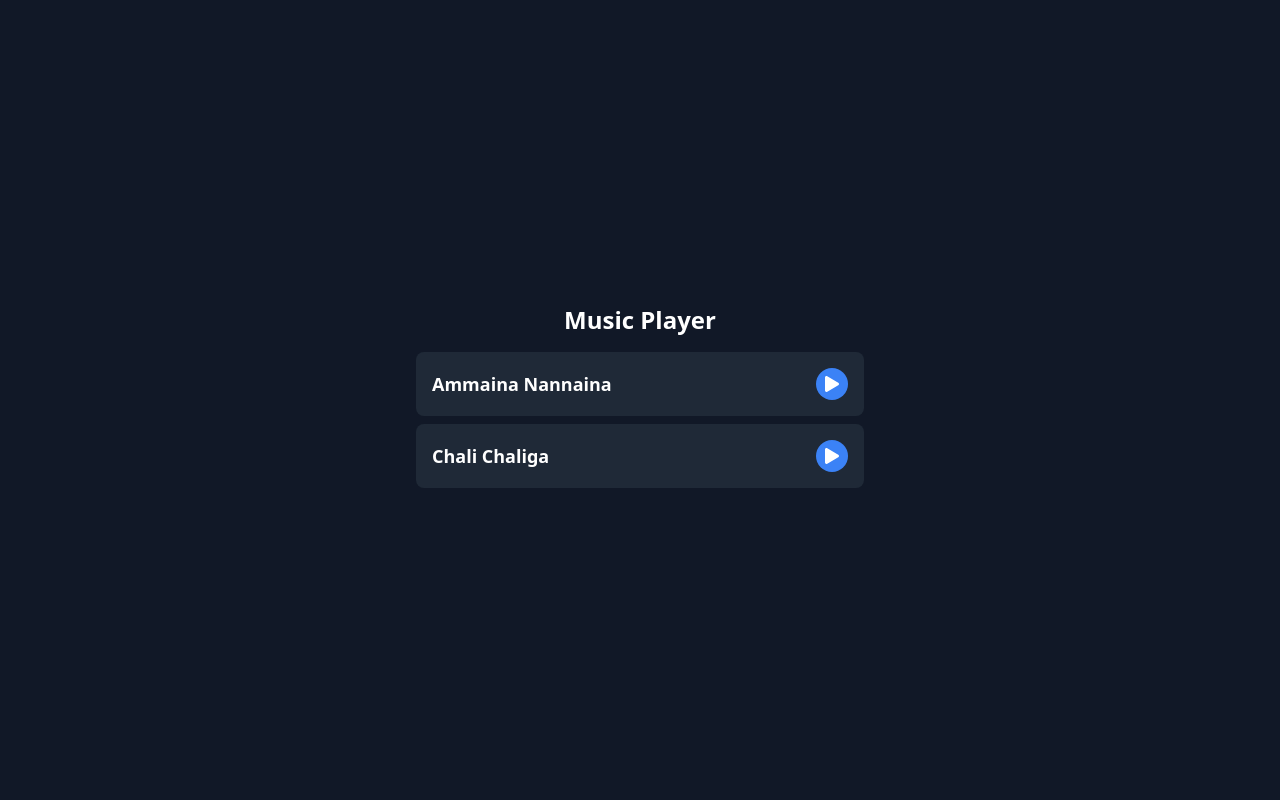
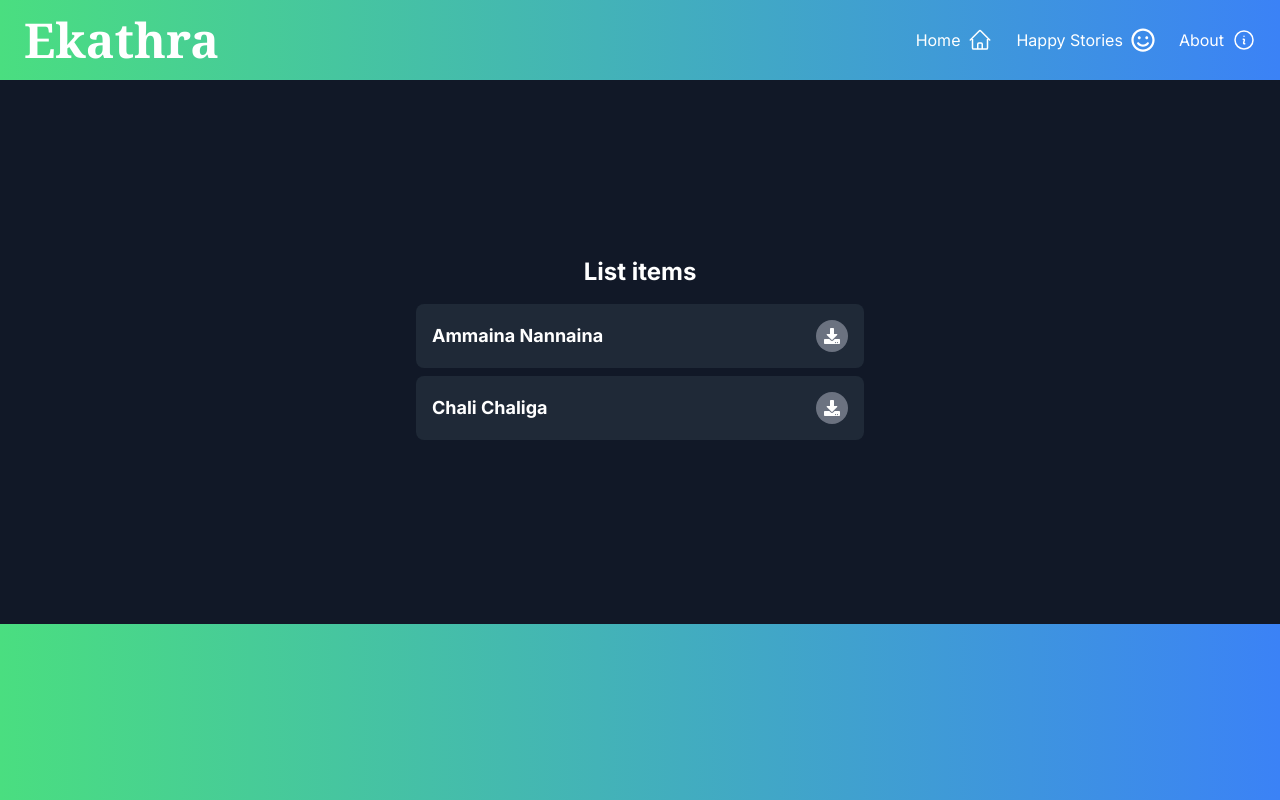
Before and after one commit to Santhosh-CS07/s_s, a Next.js app: page /musicplayer in a window 1280 px wide. Built offline with nearby package versions, Linux system fonts and the light colour scheme.

Commit message:
downlaod feture added for music

```diff
--- a/src/app/layout.tsx
+++ b/src/app/layout.tsx
@@ -19,9 +19,9 @@ export default function RootLayout({
   return (
     <html lang="en">
       <body
-      // className={`${inter.className} bg-gradient-to-r from-green-400 to-blue-500`}
+        className={`${inter.className} bg-gradient-to-r from-green-400 to-blue-500`}
       >
-        {/* <Homenavbar /> */}
+        <Homenavbar />
         {children}
       </body>
     </html>
--- a/src/app/musicplayer/page.tsx
+++ b/src/app/musicplayer/page.tsx
@@ -1,7 +1,5 @@
 
 "use client";
-// components/MusicPlayer.js
-// components/MusicPlayer.js
 import React from 'react';
 import Song from '../../components/Song/Song';
 
@@ -13,8 +11,8 @@ const songs = [
 
 const MusicPlayer = () => {
     return (
-        <div className="flex flex-col items-center justify-center min-h-screen bg-gray-900 text-white p-4">
-            <h1 className="text-2xl font-bold mb-4">Music Player</h1>
+        <div className="flex flex-col items-center justify-center bg-gray-900 text-white py-44">
+            <h1 className="text-2xl font-bold mb-4">List items </h1>
             <div className="w-full max-w-md">
                 {songs.map((song, index) => (
                     <Song key={index} title={song.title} src={song.src} />
--- a/src/components/Song/Song.tsx
+++ b/src/components/Song/Song.tsx
@@ -1,19 +1,34 @@
 "use client";
-// components/Song.js
-import React, { useState, useRef } from 'react';
-import { FaPlay, FaPause } from 'react-icons/fa';
+import React, { useState, useEffect, useRef } from 'react';
+import { FaPlay, FaPause, FaDownload } from 'react-icons/fa';
 
 const Song = ({ title, src }: any) => {
     const [isPlaying, setIsPlaying] = useState(false);
     const audioRef: any = useRef(null);
 
+    useEffect(() => {
+        audioRef.current = new Audio(src);
+        return () => {
+            // Clean up the audio object when the component is unmounted
+            audioRef.current.pause();
+            audioRef.current = null;
+        };
+    }, [src]);
+
     const togglePlayPause = () => {
         if (isPlaying) {
-            audioRef.current?.pause();
+            audioRef.current.pause();
         } else {
-            audioRef.current?.play();
+            audioRef.current.play();
         }
         setIsPlaying(!isPlaying);
+    };
+
+    const handleDownload = () => {
+        const link = document.createElement('a');
+        link.href = src;
+        link.download = `${title}.mp3`;
+        link.click();
     };
 
     return (
@@ -22,9 +37,12 @@ const Song = ({ title, src }: any) => {
                 <h2 className="text-lg font-bold">{title}</h2>
             </div>
             <div>
-                <audio ref={audioRef} src={src}></audio>
-                <button className="p-2 bg-blue-500 rounded-full" onClick={togglePlayPause}>
+                {/* <audio ref={audioRef} src={src}></audio> */}
+                {/* <button className="p-2 bg-blue-500 rounded-full" onClick={togglePlayPause}>
                     {isPlaying ? <FaPause /> : <FaPlay />}
+                </button> */}
+                <button className="p-2 bg-gray-500 rounded-full ml-2" onClick={handleDownload}>
+                    <FaDownload />
                 </button>
             </div>
         </div>
```
